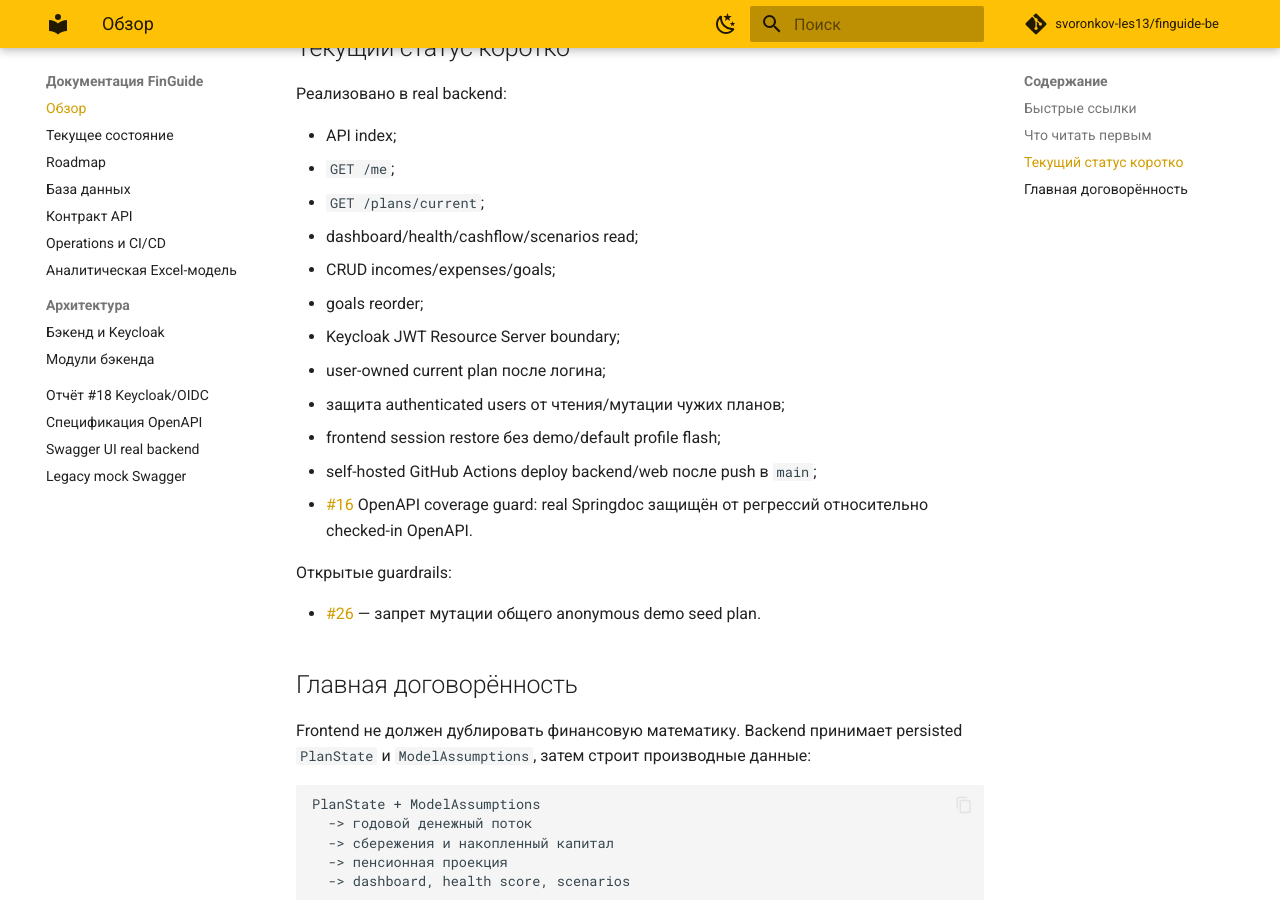
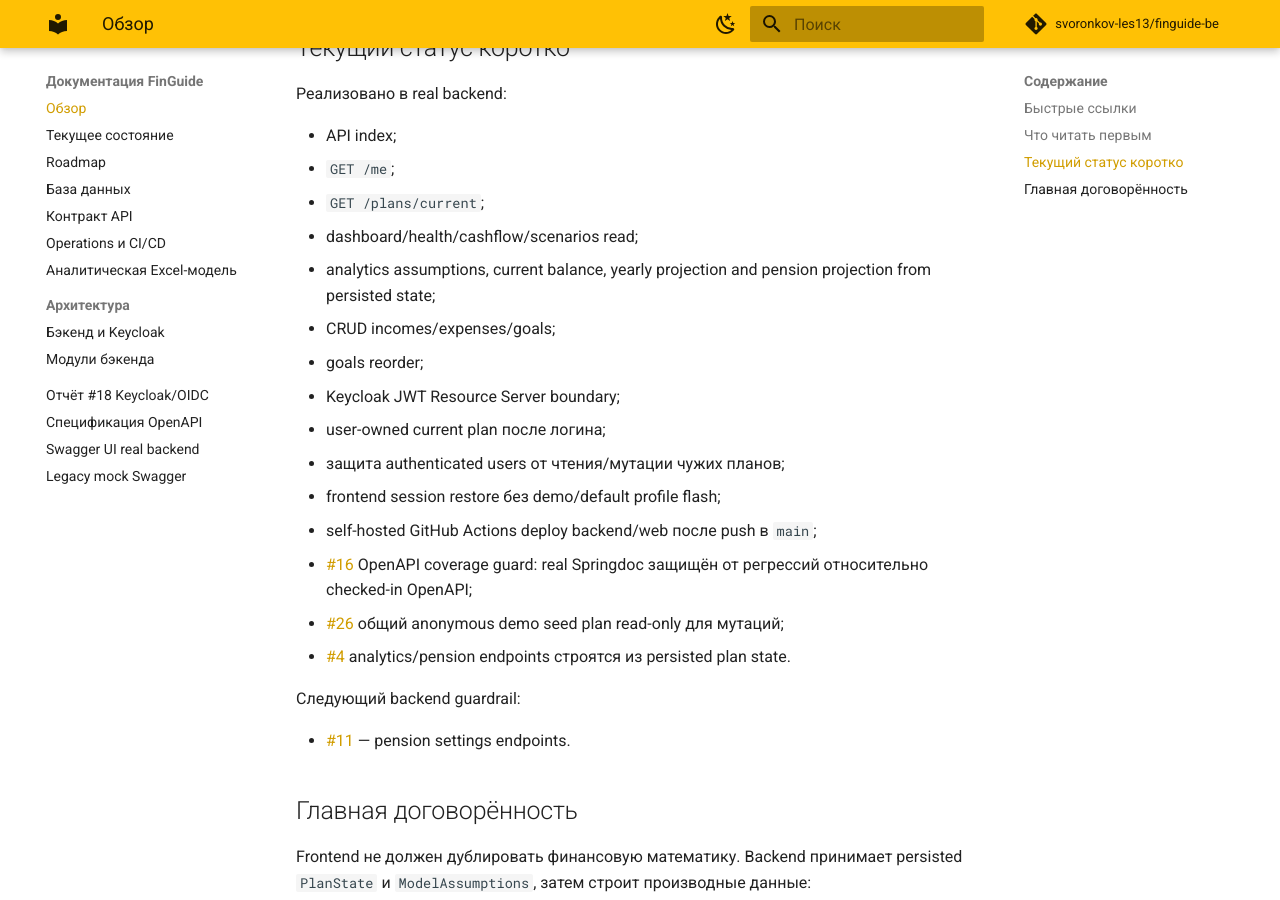
Before and after one commit to svoronkov-les13/finguide-be, an MkDocs documentation site: the page built from docs/index.md, in a window 1280 px wide and 900 px high, scrolled down 1104 px. Built offline with MkDocs 1.6.1 and Material for MkDocs 9.7.7, drawn with Linux system fonts in a browser that asks for light colours; comment, search, counter and statistics services are not loaded.

Commit message:
docs: mark persisted analytics complete

```diff
--- a/docs/index.md
+++ b/docs/index.md
@@ -36,6 +36,7 @@ Legacy mock Swagger: <http://66.42.121.18/finguide-mock/> — только дл
 - `GET /me`;
 - `GET /plans/current`;
 - dashboard/health/cashflow/scenarios read;
+- analytics assumptions, current balance, yearly projection and pension projection from persisted state;
 - CRUD incomes/expenses/goals;
 - goals reorder;
 - Keycloak JWT Resource Server boundary;
@@ -43,11 +44,13 @@ Legacy mock Swagger: <http://66.42.121.18/finguide-mock/> — только дл
 - защита authenticated users от чтения/мутации чужих планов;
 - frontend session restore без demo/default profile flash;
 - self-hosted GitHub Actions deploy backend/web после push в `main`;
-- [#16](https://github.com/svoronkov-les13/finguide-be/issues/16) OpenAPI coverage guard: real Springdoc защищён от регрессий относительно checked-in OpenAPI.
+- [#16](https://github.com/svoronkov-les13/finguide-be/issues/16) OpenAPI coverage guard: real Springdoc защищён от регрессий относительно checked-in OpenAPI;
+- [#26](https://github.com/svoronkov-les13/finguide-be/issues/26) общий anonymous demo seed plan read-only для мутаций;
+- [#4](https://github.com/svoronkov-les13/finguide-be/issues/4) analytics/pension endpoints строятся из persisted plan state.
 
-Открытые guardrails:
+Следующий backend guardrail:
 
-- [#26](https://github.com/svoronkov-les13/finguide-be/issues/26) — запрет мутации общего anonymous demo seed plan.
+- [#11](https://github.com/svoronkov-les13/finguide-be/issues/11) — pension settings endpoints.
 
 ## Главная договорённость
 
```
Also changed, not shown: README.md (+6 -7 lines), docs/contract.md (+9 -9 lines), docs/roadmap.md (+4 -4 lines), docs/status.md (+3 -3 lines).
